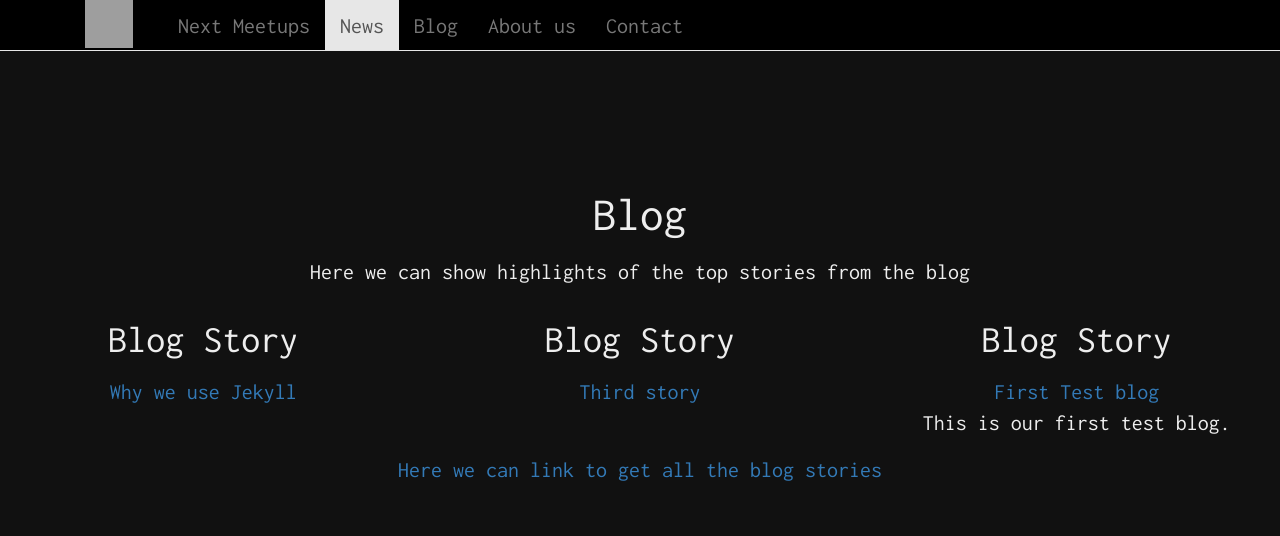
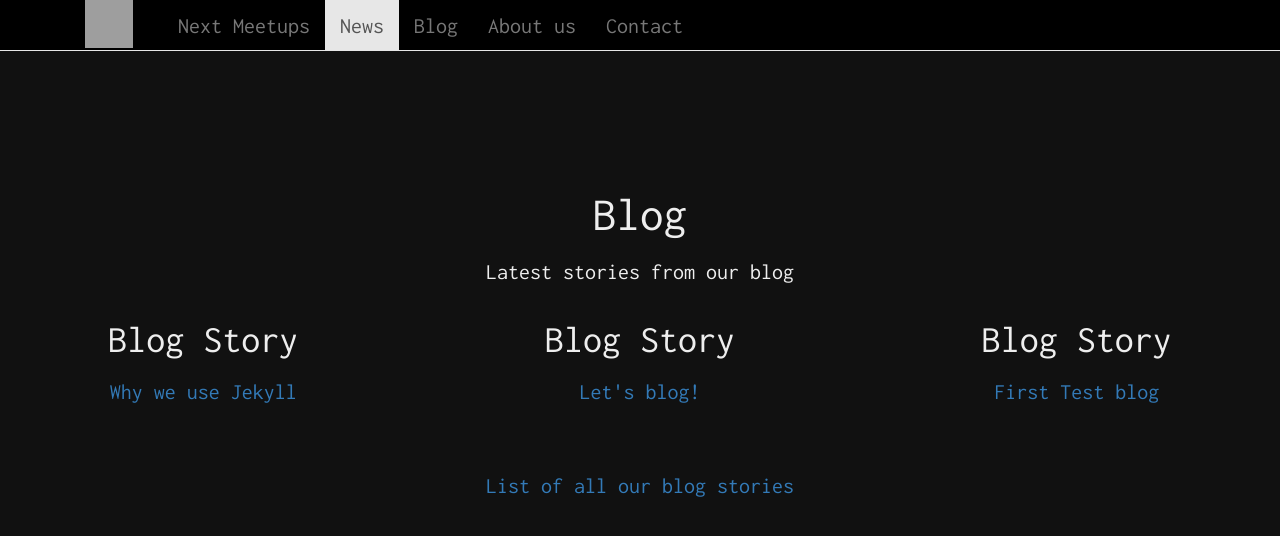
Before and after one commit to JavascriptDojo/js-dojo-jekyll, a Jekyll site: the page built from index.html, in a window 1280 px wide and 900 px high, scrolled down 1742 px. Shown: the top 536 px of the window. Built offline with Jekyll 4.4.1, drawn with Linux system fonts in a browser that asks for light colours; grey boxes are pictures that could not be loaded.

Commit message:
improves blog page style.

```diff
--- a/_includes/blogLatestStories.html
+++ b/_includes/blogLatestStories.html
@@ -1,16 +1,22 @@
 <section id="blog">
   <div class="text-center">
       <h2>Blog</h2>
-      Here we can show highlights of the top stories from the blog
+      Latest stories from our blog
       <div class="row">
           {% for post in site.posts limit:3 %}
           <div class="col-lg-4">
               <h3>Blog Story</h3>
               <a href="{{ site.baseurl }}{{ post.url }}">{{ post.title }}</a>
-              <p>{{post.meta}}</p>
+              <!-- <p>{{post.meta}}</p> -->
           </div>
           {% endfor %}
       </div>
-      <a href="{{ site.baseurl }}/blog">Here we can link to get all the blog stories</a>
+      <div class="row">
+        <br>
+        <br>
+        <div class="col-sm-12">
+          <a href="{{ site.baseurl }}/blog">List of all our blog stories</a>
+        </div>
+      </div>
   </div>
 </section>
--- a/blog.html
+++ b/blog.html
@@ -1,11 +1,10 @@
 ---
-layout: default
+layout: section
 ---
 
-<section id="bloglist">
 <h2>Blogs</h2>
 
-    <h3>I list all the blog posts, not just the latest three.</h3>
+<h3>List of our stories</h3>
 <ul>
   {% for post in site.posts %}
     <li>
@@ -14,4 +13,3 @@
     </li>
   {% endfor %}
 </ul>
-</section>
```
Also changed, not shown: _posts/general/2017-03-20-third.md (+8 -3 lines). Lines whose indentation alone changed are shown as unchanged.
